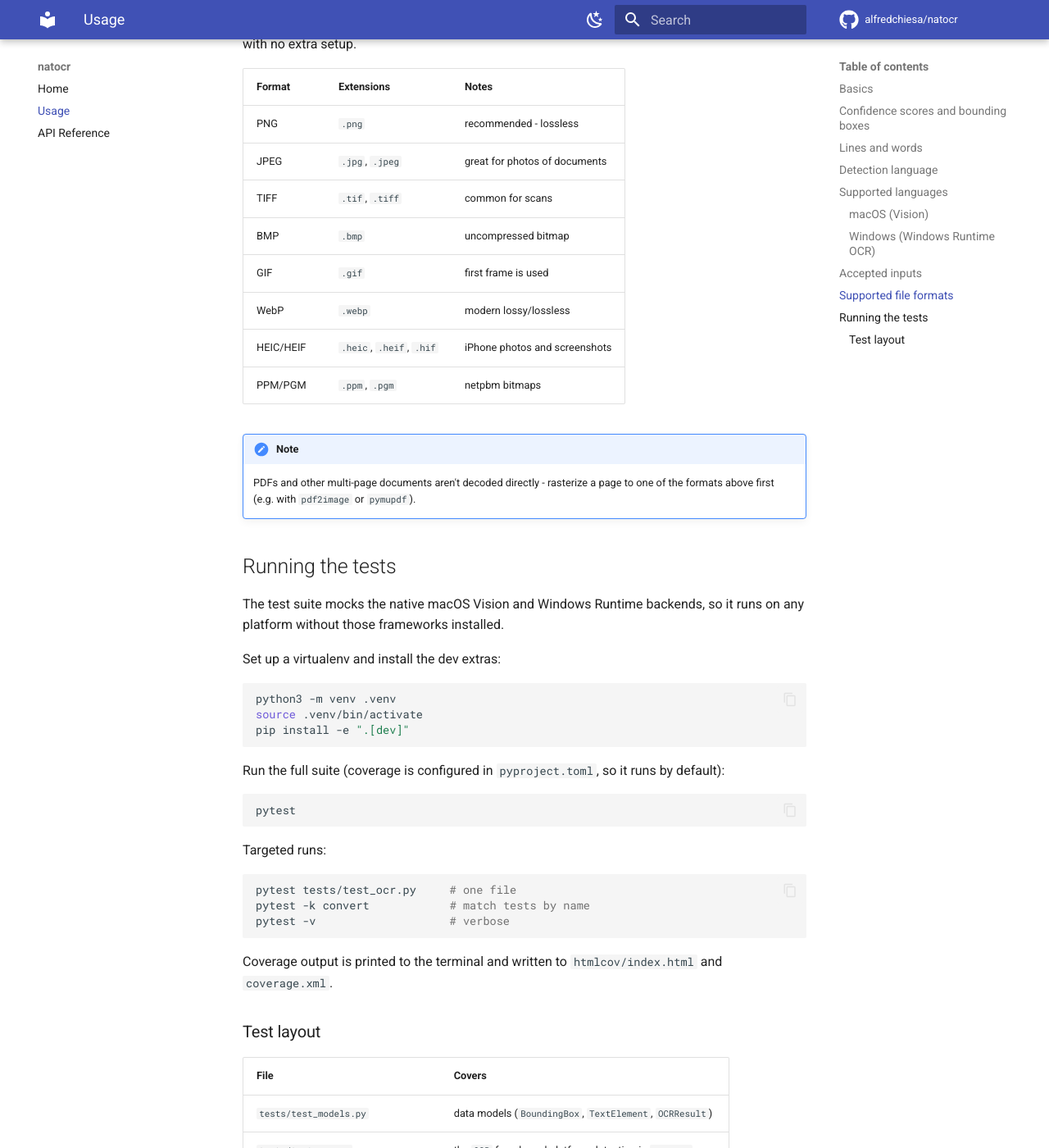
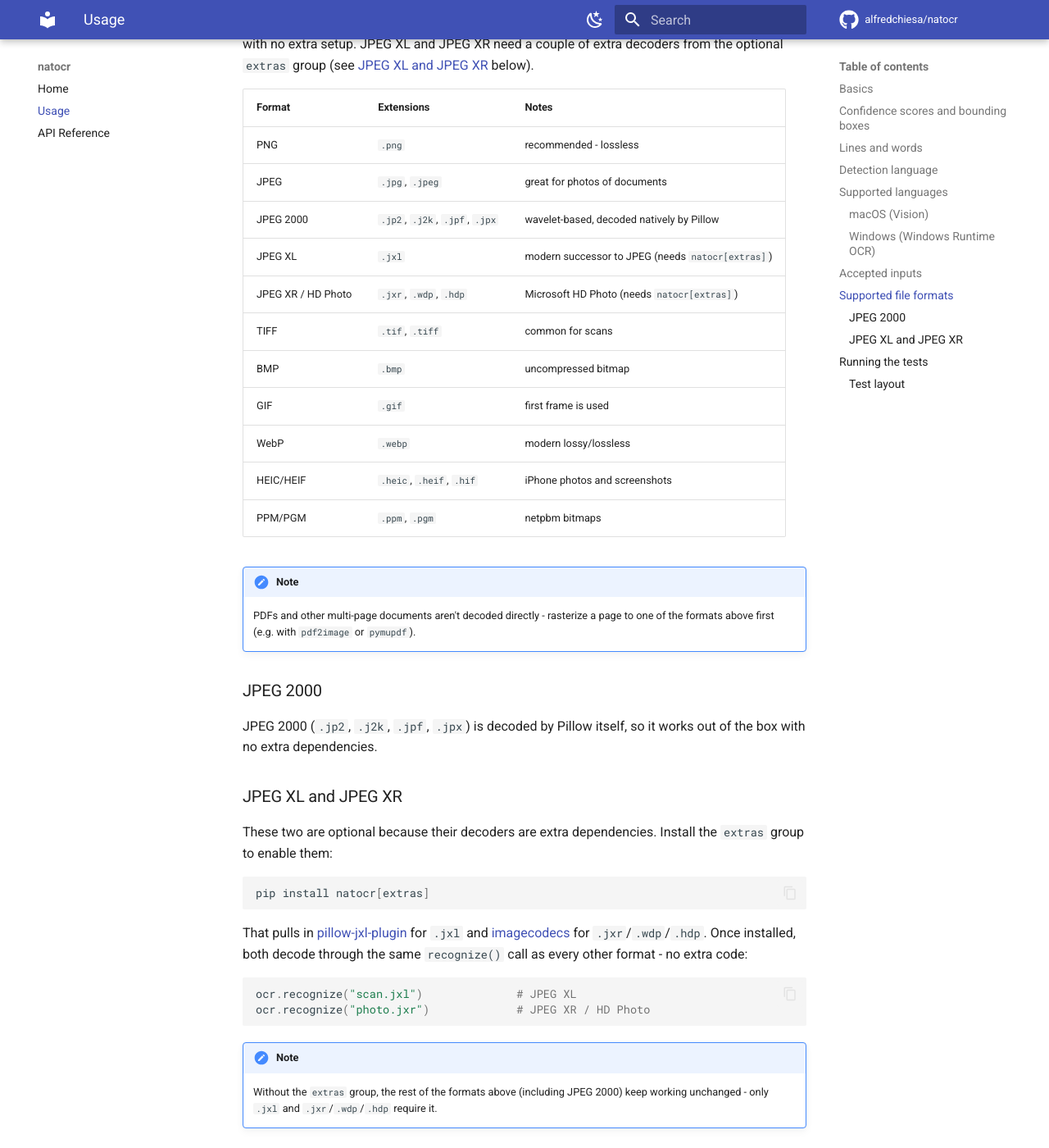
Before and after one commit to alfredchiesa/natocr, an MkDocs documentation site: the page built from docs/usage.md, in a window 1280 px wide and 1400 px high, scrolled down 3616 px. Shown: the whole window at 82% size. Built offline with MkDocs 1.6.1 and Material for MkDocs 9.7.7, drawn with Linux system fonts in a browser that asks for light colours; comment, search, counter and statistics services are not loaded.

Commit message:
fix: renames `extras` group and documents new image formats

````diff
--- a/docs/usage.md
+++ b/docs/usage.md
@@ -152,12 +152,17 @@ ocr.recognize(open("page.png", "rb").read())  # raw image bytes
 Images are decoded with [Pillow](https://python-pillow.org/), so any raster
 format Pillow can open works as an input file or byte string. HEIC/HEIF decoding
 is provided by the bundled [pillow-heif](https://github.com/bigcat88/pillow_heif),
-so iPhone photos work with no extra setup.
+so iPhone photos work with no extra setup. JPEG XL and JPEG XR need a couple of
+extra decoders from the optional `extras` group (see
+[JPEG XL and JPEG XR](#jpeg-xl-and-jpeg-xr) below).
 
 | Format | Extensions | Notes |
 | --- | --- | --- |
 | PNG | `.png` | recommended - lossless |
 | JPEG | `.jpg`, `.jpeg` | great for photos of documents |
+| JPEG 2000 | `.jp2`, `.j2k`, `.jpf`, `.jpx` | wavelet-based, decoded natively by Pillow |
+| JPEG XL | `.jxl` | modern successor to JPEG (needs `natocr[extras]`) |
+| JPEG XR / HD Photo | `.jxr`, `.wdp`, `.hdp` | Microsoft HD Photo (needs `natocr[extras]`) |
 | TIFF | `.tif`, `.tiff` | common for scans |
 | BMP | `.bmp` | uncompressed bitmap |
 | GIF | `.gif` | first frame is used |
@@ -168,6 +173,36 @@ so iPhone photos work with no extra setup.
 !!! note
     PDFs and other multi-page documents aren't decoded directly - rasterize a
     page to one of the formats above first (e.g. with `pdf2image` or `pymupdf`).
+
+### JPEG 2000
+
+JPEG 2000 (`.jp2`, `.j2k`, `.jpf`, `.jpx`) is decoded by Pillow itself, so it
+works out of the box with no extra dependencies.
+
+### JPEG XL and JPEG XR
+
+These two are optional because their decoders are extra dependencies. Install
+the `extras` group to enable them:
+
+```bash
+pip install natocr[extras]
+```
+
+That pulls in
+[pillow-jxl-plugin](https://github.com/inflation/pillow-jxl-plugin) for `.jxl`
+and [imagecodecs](https://github.com/cgohlke/imagecodecs) for
+`.jxr`/`.wdp`/`.hdp`. Once installed, both decode through the same `recognize()`
+call as every other format - no extra code:
+
+```python
+ocr.recognize("scan.jxl")              # JPEG XL
+ocr.recognize("photo.jxr")             # JPEG XR / HD Photo
+```
+
+!!! note
+    Without the `extras` group, the rest of the formats above (including
+    JPEG 2000) keep working unchanged - only `.jxl` and `.jxr`/`.wdp`/`.hdp`
+    require it.
 
 ## Running the tests
 
--- a/pyproject.toml
+++ b/pyproject.toml
@@ -32,7 +32,7 @@ dependencies = ["Pillow>=9.0.0", "numpy>=1.21", "pillow-heif>=0.13.0"]
 [project.optional-dependencies]
 macos = ["pyobjc-framework-Vision>=11.1", "pyobjc-framework-Quartz>=11.1"]
 windows = ["pywin32>=311"]
-formats = ["pillow-jxl-plugin>=1.3.0", "imagecodecs>=2024.1.1"]
+extras = ["pillow-jxl-plugin>=1.3.0", "imagecodecs>=2024.1.1"]
 dev = [
     "pytest>=7.0.0",
     "pytest-cov>=4.0.0",
````
Also changed, not shown: README.md (+4 -4 lines), docs/index.md (+8 -0 lines), 1 other file.
